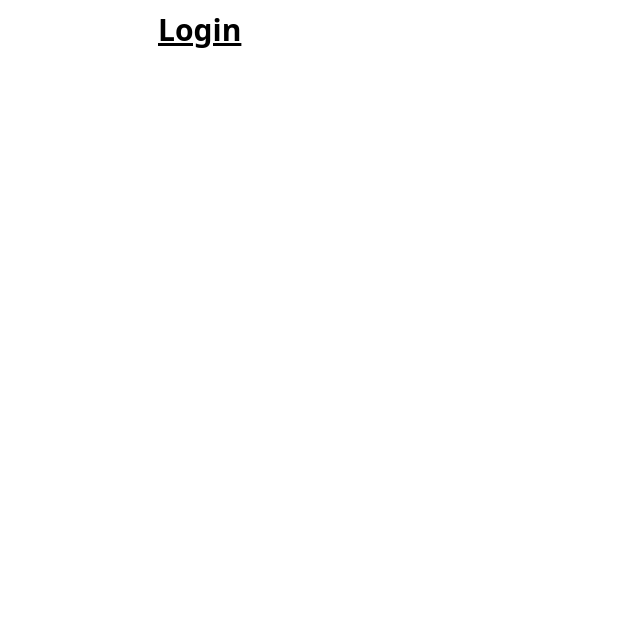
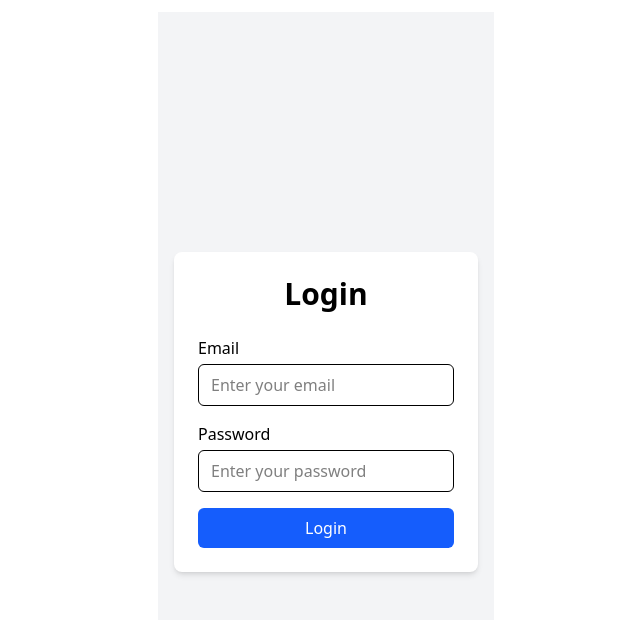
Before and after one commit to RaiJ1n/my-root, a Vue app: page /login in a window 1280 px wide. Shown: the top 620 px of the page, without its empty margins (314-954 px from the left). Built offline with nearby package versions, Linux system fonts and the light colour scheme.

Commit message:
login page done

```diff
--- a/src/views/login.vue
+++ b/src/views/login.vue
@@ -1,8 +1,56 @@
-<script setup></script>
+<template>
+  <div class="min-h-screen flex items-center justify-center bg-gray-100 px-4">
+    <div class="w-full max-w-md bg-white p-6 rounded-lg shadow-md">
+      <h1 class="text-3xl font-bold text-center mb-6">Login</h1>
 
-<template>
-  <h1 class="text-3xl font-bold underline">Login</h1>
-  <p></p>
+      <form @submit.prevent="submitForm" class="space-y-4">
+        <!-- Email Input -->
+        <div>
+          <label class="block mb-1 font-medium">Email</label>
+          <input
+            v-model="email"
+            type="email"
+            placeholder="Enter your email"
+            class="w-full border px-3 py-2 rounded-md focus:outline-none focus:ring focus:ring-blue-200"
+            required
+          />
+        </div>
+
+        <!-- Password Input -->
+        <div>
+          <label class="block mb-1 font-medium">Password</label>
+          <input
+            v-model="password"
+            type="password"
+            placeholder="Enter your password"
+            class="w-full border px-3 py-2 rounded-md focus:outline-none focus:ring focus:ring-blue-200"
+            required
+          />
+        </div>
+
+        <!-- Submit Button -->
+        <button
+          type="submit"
+          class="w-full bg-blue-600 text-white py-2 rounded-md hover:bg-blue-700 transition"
+        >
+          Login
+        </button>
+      </form>
+    </div>
+  </div>
 </template>
 
-<style scoped></style>
+<script setup>
+import { ref, defineEmits } from "vue";
+
+// Reusable reactive form state
+const email = ref("");
+const password = ref("");
+
+// Emit submit event so parent can handle the data
+const emit = defineEmits(["submit"]);
+
+const submitForm = () => {
+  emit("submit", { email: email.value, password: password.value });
+};
+</script>
--- a/src/views/register.vue
+++ b/src/views/register.vue
@@ -1,8 +1,6 @@
-<script setup></script>
-
 <template>
   <h1 class="text-3xl font-bold underline">Register</h1>
   <p></p>
 </template>
 
-<style scoped></style>
+<script setup></script>
```
Also changed, not shown: src/router/index.js (+10 -11 lines).
